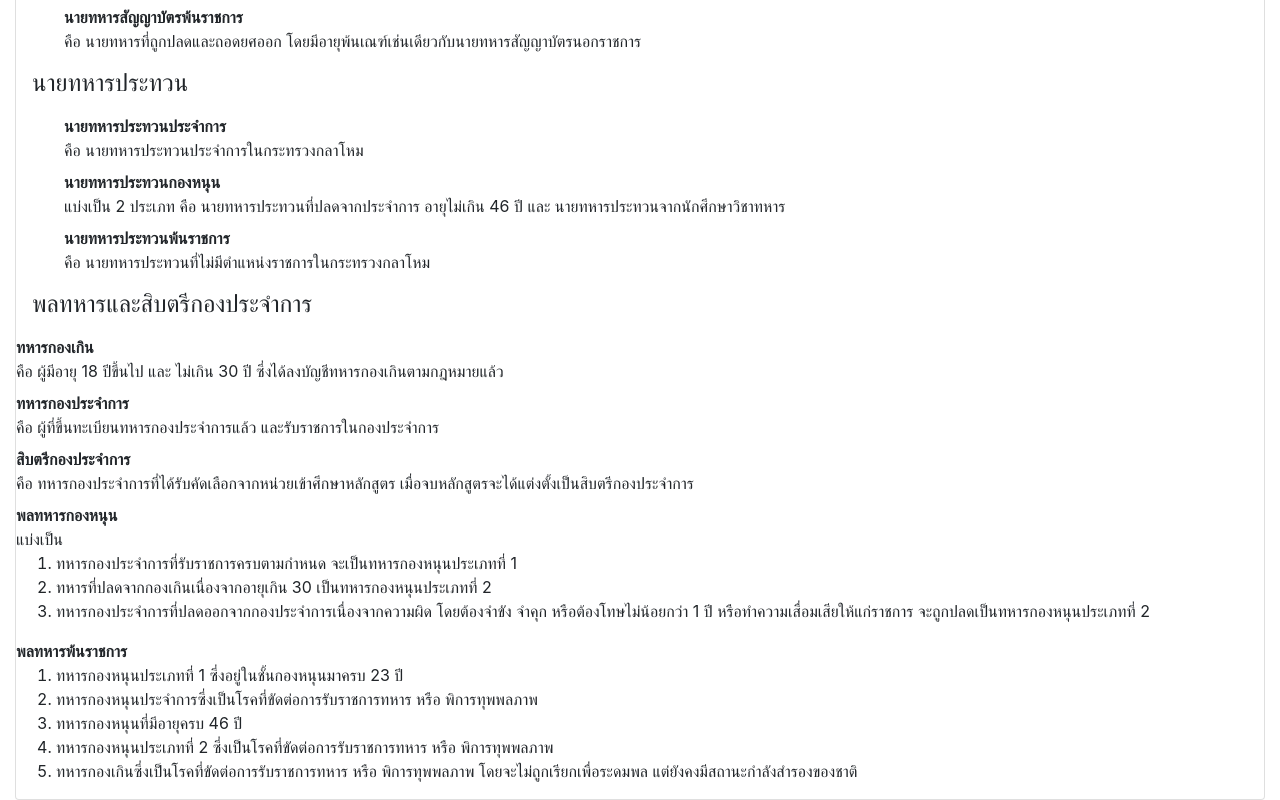
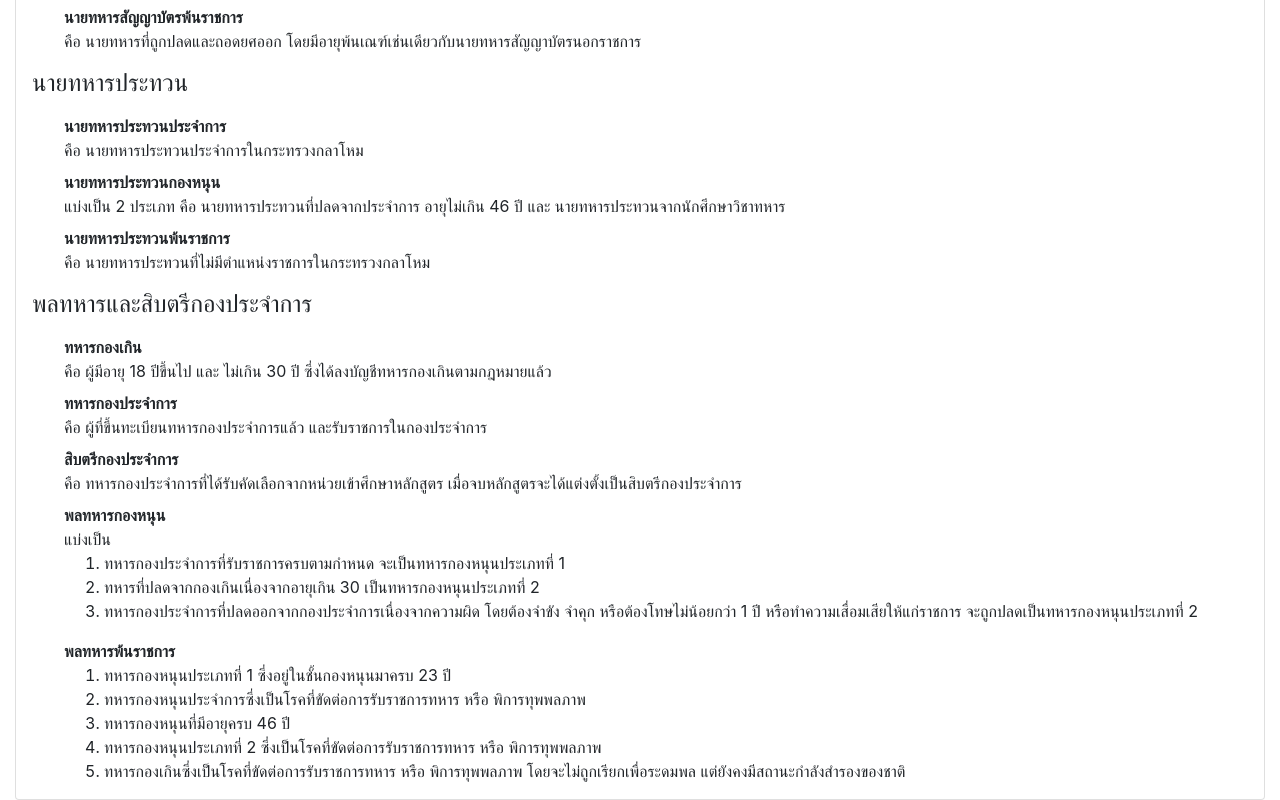
Before and after one commit to trirat-p/trirat-p.github.io, a plain HTML site: page pages/section-two.html in a window 1280 px wide. Shown: the part 755-1555 px from the top of the page. Drawn offline with Linux system fonts and the light colour scheme.

Commit message:
style: css

```diff
--- a/pages/section-two.html
+++ b/pages/section-two.html
@@ -67,7 +67,7 @@
             </p>
             <h4 class="px-3">พลทหารและสิบตรีกองประจำการ</h4>
             <p class="px-5">
-                <dl>
+                <dl class="px-5">
                     <dt>ทหารกองเกิน</dt>
                     <dd>คือ ผู้มีอายุ 18 ปีขึ้นไป และ ไม่เกิน 30 ปี ซึ่งได้ลงบัญชีทหารกองเกินตามกฎหมายแล้ว</dd>
                     <dt>ทหารกองประจำการ</dt>
```
